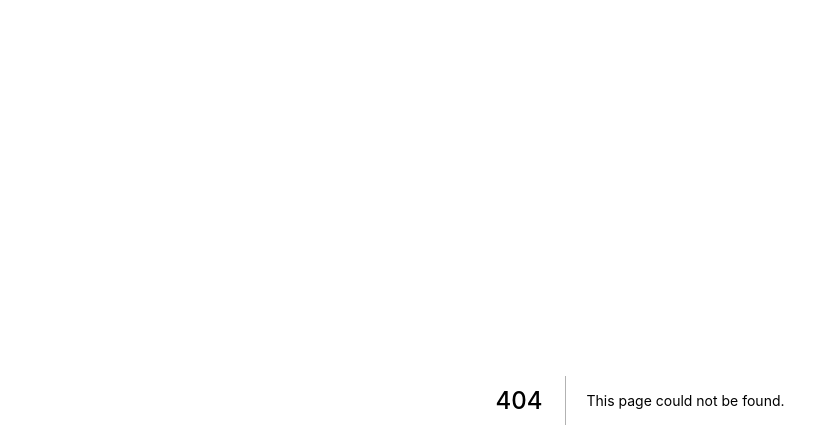
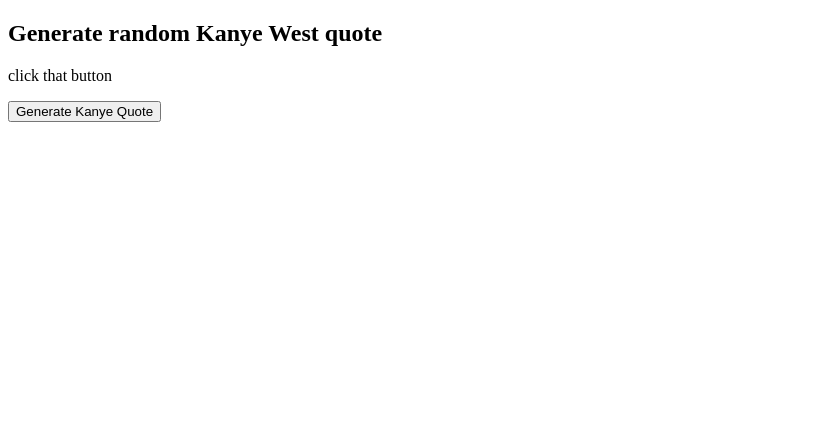
Before and after one commit to amaben2020/redux-diet, a Next.js app: page /kanye in a window 1280 px wide. Before the commit this address had no page. Shown: the top 448 px of the page, without its empty margins (0-839 px from the left). Built offline with nearby package versions, Linux system fonts and the light colour scheme.

Commit message:
using createAsyncThunk to make promise based requests

```diff
--- a/app/store.ts
+++ b/app/store.ts
@@ -4,10 +4,12 @@
   ThunkAction,
 } from '@reduxjs/toolkit';
 import counterReducer from '../features/counter/counterSlice';
+import kanyeReducer from '../features/kanye/kanyeSlice';
 
 export const store = configureStore({
   reducer: {
     counter: counterReducer,
+    kanyeQuote: kanyeReducer,
   },
 });
 
--- /dev/null
+++ b/features/kanye/kanyeSlice.ts
@@ -0,0 +1,56 @@
+import {
+  createAsyncThunk,
+  createSlice,
+} from '@reduxjs/toolkit';
+import axios from 'axios';
+import type { RootState } from '../../app/store';
+
+// here we are typing the types for the state
+export type KanyeState = {
+  data: { quote: string };
+  pending: boolean;
+  error: boolean;
+};
+
+const initialState: KanyeState = {
+  data: { quote: 'click that button' },
+  pending: false,
+  error: false,
+};
+
+// This action is what we will call using the dispatch in order to trigger the API call.
+export const getKanyeQuote = createAsyncThunk('kanye/kanyeQuote', async () => {
+  const response = await axios.get('https://api.kanye.rest/');
+
+  return response.data;
+});
+
+export const kanyeSlice = createSlice({
+  name: 'kanye',
+  initialState,
+  reducers: {
+    // leave this empty here
+  },
+  // The `extraReducers` field lets the slice handle actions defined elsewhere, including actions generated by createAsyncThunk or in other slices.
+  // Since this is an API call we have 3 possible outcomes: pending, fulfilled and rejected. We have made allocations for all 3 outcomes.
+  // Doing this is good practice as we can tap into the status of the API call and give our users an idea of what's happening in the background.
+  extraReducers: builder => {
+    builder
+      .addCase(getKanyeQuote.pending, state => {
+        state.pending = true;
+      })
+      .addCase(getKanyeQuote.fulfilled, (state, { payload }) => {
+        // When the API call is successful and we get some data,the data becomes the `fulfilled` action payload
+        state.pending = false;
+        state.data = payload;
+      })
+      .addCase(getKanyeQuote.rejected, state => {
+        state.pending = false;
+        state.error = true;
+      });
+  },
+});
+
+export const selectKanye = (state: RootState) => state.kanyeQuote;
+
+export default kanyeSlice.reducer;
--- /dev/null
+++ b/pages/kanye.tsx
@@ -0,0 +1,23 @@
+import React from 'react';
+import { useAppDispatch, useAppSelector } from '../app/hooks';
+
+import { getKanyeQuote, selectKanye } from '../features/kanye/kanyeSlice';
+
+const kanye: React.FC = () => {
+  const dispatch = useAppDispatch();
+  const { data, pending, error } = useAppSelector(selectKanye);
+
+  return (
+    <div>
+      <h2>Generate random Kanye West quote</h2>
+      {pending && <p>Loading...</p>}
+      {data && <p>{data.quote}</p>}
+      {error && <p>Oops, something went wrong</p>}
+      <button onClick={() => dispatch(getKanyeQuote())} disabled={pending}>
+        Generate Kanye Quote
+      </button>
+    </div>
+  );
+};
+
+export default kanye;
```
